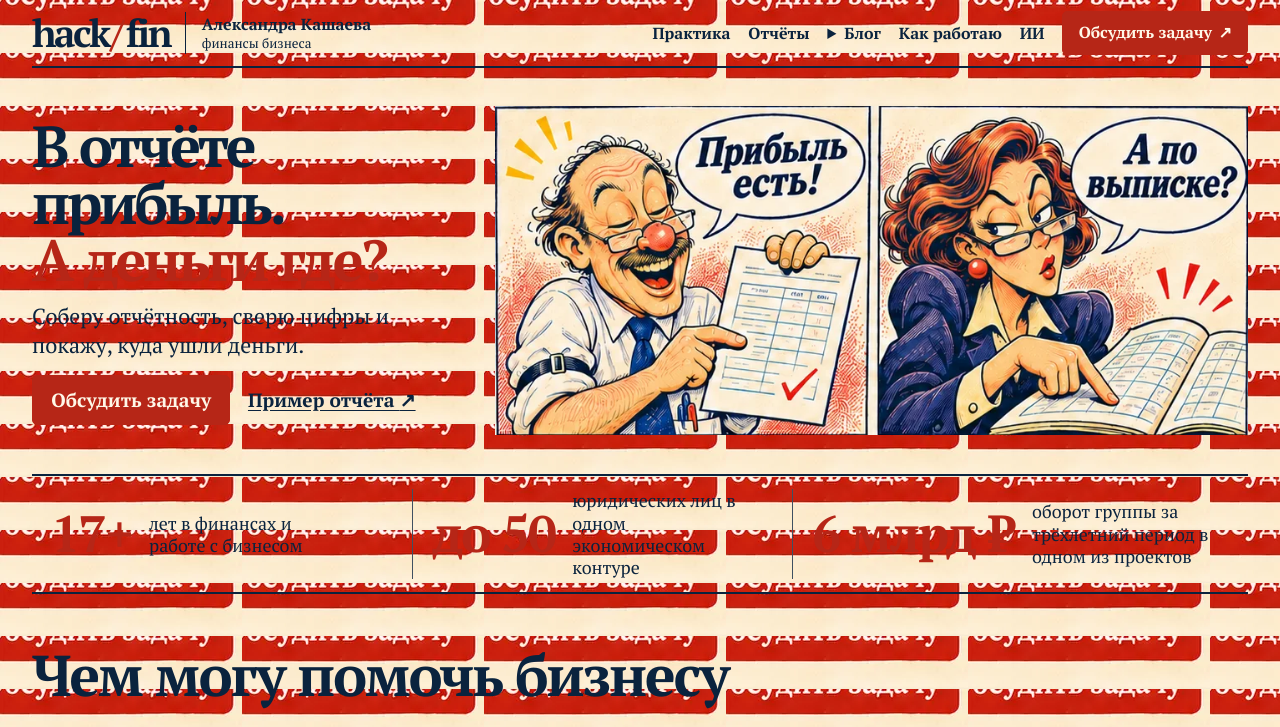
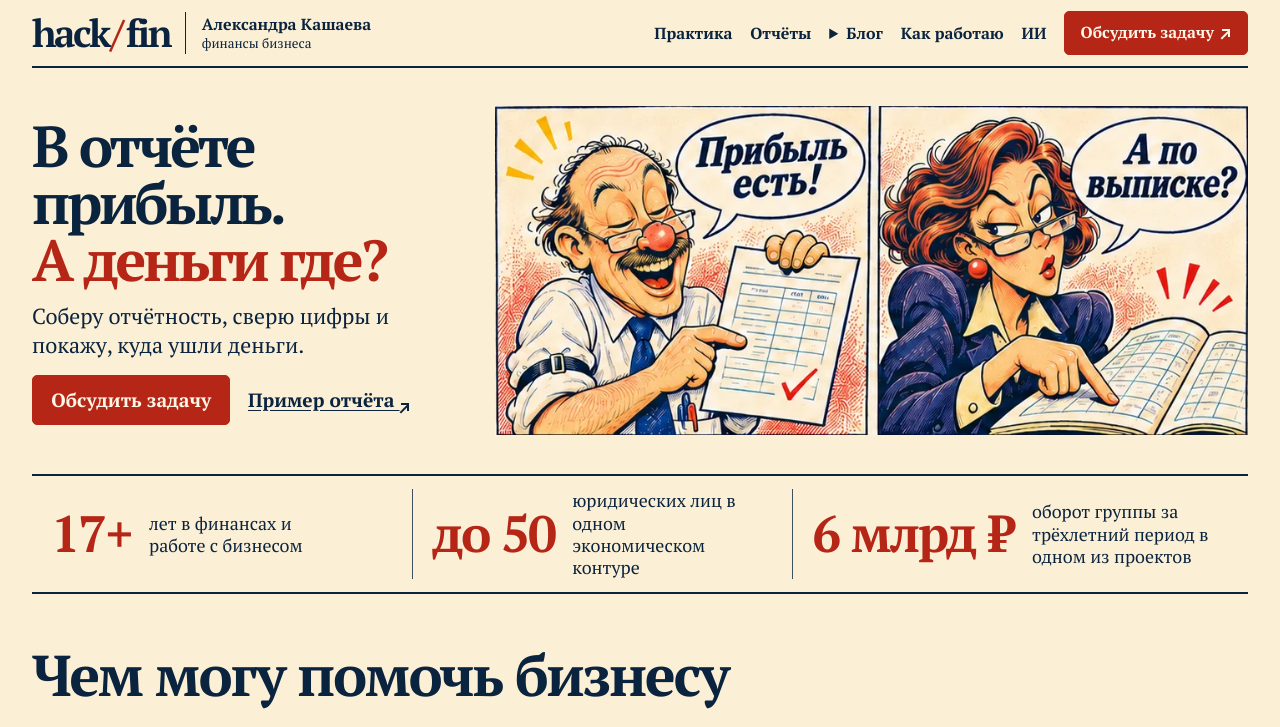
Before and after one commit to rcaadmin/upravlenka, a plain HTML site: page index.html in a window 1280 px wide. Shown: the top 727 px of the page. Drawn offline with Linux system fonts and the light colour scheme.

Commit message:
Correct background on Hack Fin homepage

```diff
--- a/assets/comic/home.css
+++ b/assets/comic/home.css
@@ -55,7 +55,7 @@ html { scroll-padding-top: 88px; }
 body {
   margin: 0;
   color: var(--ink);
-  background: var(--paper) url("paper.webp") repeat;
+  background: var(--paper);
   font: 16px/1.55 var(--serif);
 }
 
@@ -88,7 +88,7 @@ p + p { margin-top: .65rem; }
   position: sticky;
   z-index: 10;
   top: 0;
-  background: var(--paper) url("paper.webp") repeat;
+  background: var(--paper);
 }
 
 .header-inner {
@@ -181,6 +181,31 @@ p + p { margin-top: .65rem; }
 .button:hover { background: var(--red-hover); }
 .nav .button:hover { text-decoration: none; }
 .text-link { display: inline-block; font-weight: 700; }
+
+/* Keep external-link arrows legible with any local font fallback. */
+.button > span, .text-link > span {
+  position: relative;
+  display: inline-block;
+  width: .52rem;
+  height: .52rem;
+  margin-inline: .1rem;
+  border-top: 2px solid currentColor;
+  border-right: 2px solid currentColor;
+  vertical-align: .15rem;
+  font-size: 0;
+}
+
+.button > span::after, .text-link > span::after {
+  position: absolute;
+  content: "";
+  right: -1px;
+  top: -1px;
+  width: .7rem;
+  height: 2px;
+  background: currentColor;
+  transform: rotate(-45deg);
+  transform-origin: right center;
+}
 
 .hero-grid {
   display: grid;
--- a/index.html
+++ b/index.html
@@ -36,7 +36,7 @@ document.addEventListener("DOMContentLoaded",function(){var t=document.querySele
       ym(108398430,'init',{ssr:true,webvisor:true,clickmap:true,ecommerce:"dataLayer",referrer:document.referrer,url:location.href,accurateTrackBounce:true,trackLinks:true});
     }
   </script>
-  <link rel="stylesheet" href="assets/comic/home.css">
+  <link rel="stylesheet" href="assets/comic/home.css?v=2">
 </head>
 <body><a class="skip-link" href="#main-content">Перейти к содержанию</a><header class="header"><div class="wrap header-inner">
     <a class="brand" href="index.html" aria-label="Александра Кашаева — главная"><span class="brand-mark">hack<span aria-hidden="true">/</span>fin</span><span class="brand-name">Александра Кашаева<small>финансы бизнеса</small></span></a>
```
Also changed, not shown: assets/comic/paper.webp (deleted).
